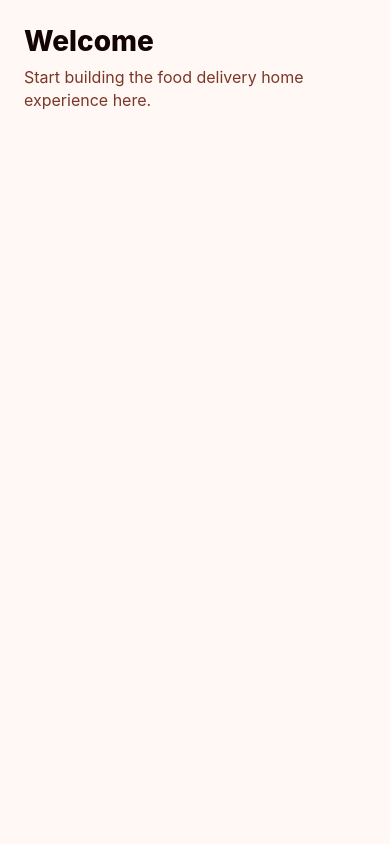
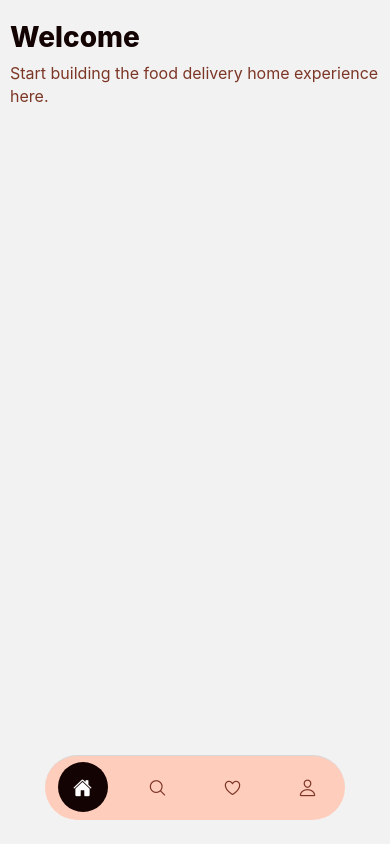
Before and after one commit to ashishkumarsaini/food-delivery-app, a React Native app: screen /Home in a window 390 px wide. Built offline with nearby package versions, Linux system fonts and the light colour scheme.

Commit message:
feat: implement bottom tab navigation and standardized screen wrapper component with initial data constants

```diff
--- a/src/App.tsx
+++ b/src/App.tsx
@@ -1,10 +1,14 @@
 // import * as SplashScreen from 'expo-splash-screen';
+import { StatusBar, View } from 'react-native';
 import { RootStack } from './navigation/navigators/RootNavigator';
 
 // SplashScreen.preventAutoHideAsync();
 
 export function App() {
   return (
-    <RootStack />
+    <>
+      <StatusBar barStyle='dark-content' />
+      <RootStack />
+    </>
   );
 }
--- /dev/null
+++ b/src/components/Screen.tsx
@@ -0,0 +1,22 @@
+import { FC, ReactNode } from "react"
+import { View } from 'react-native'
+import { useSafeAreaInsets } from "react-native-safe-area-context";
+
+export const ScreenWrapper: FC<{ children: ReactNode }> = ({ children }) => {
+  const insets = useSafeAreaInsets();
+  return (
+    <View
+      style={{
+        flex: 1,
+        justifyContent: 'space-between',
+        alignItems: 'center',
+        paddingTop: insets.top + 20,
+        paddingBottom: insets.bottom + 20,
+        paddingLeft: insets.left + 10,
+        paddingRight: insets.right + 10,
+      }}
+    >
+      {children}
+    </View>
+  )
+}
--- a/src/navigation/navigators/RootNavigator.tsx
+++ b/src/navigation/navigators/RootNavigator.tsx
@@ -1,16 +1,18 @@
 import { NavigationContainer } from "@react-navigation/native"
 import { createNativeStackNavigator } from "@react-navigation/native-stack"
 import { GetStartedScreen } from "../screens/GetStarted";
-import { HomeScreen } from "../screens/Home";
+import { TabNavigator } from "./TabNavigator";
 
 const Stack = createNativeStackNavigator();
 
 export const RootStack = () => {
   return (
     <NavigationContainer>
-      <Stack.Navigator screenOptions={{ headerShown: false }}>
+      <Stack.Navigator screenOptions={{
+        headerShown: false,
+      }}>
         <Stack.Screen name="GetStarted" component={GetStartedScreen} />
-        <Stack.Screen name="Home" component={HomeScreen} />
+        <Stack.Screen name="Home" component={TabNavigator} />
       </Stack.Navigator>
     </NavigationContainer>
   )
--- /dev/null
+++ b/src/navigation/navigators/TabNavigator.tsx
@@ -0,0 +1,84 @@
+import { createBottomTabNavigator } from '@react-navigation/bottom-tabs';
+import Ionicons from '@expo/vector-icons/Ionicons';
+import { StyleSheet, View } from 'react-native';
+import { HomeScreen } from '../screens/Home';
+import SearchScreen from '../screens/Search';
+import OrdersScreen from '../screens/Orders';
+import ProfileScreen from '../screens/Profile';
+import { COLORS } from '../../constants/theme';
+
+const Tab = createBottomTabNavigator();
+
+const tabIcons = {
+  Home: ['home', 'home-outline'],
+  Search: ['search', 'search-outline'],
+  Orders: ['heart', 'heart-outline'],
+  Profile: ['person', 'person-outline'],
+} as const;
+
+type TabName = keyof typeof tabIcons;
+
+const TabIcon = ({ focused, routeName }: { focused: boolean; routeName: TabName }) => {
+  const [activeIcon, inactiveIcon] = tabIcons[routeName];
+
+  return (
+    <View style={[styles.iconWrap, focused && styles.iconWrapActive]}>
+      <Ionicons
+        name={focused ? activeIcon : inactiveIcon}
+        size={19}
+        color={focused ? '#FFFFFF' : COLORS.clay}
+      />
+    </View>
+  );
+};
+
+export const TabNavigator = () => {
+  return (
+    <Tab.Navigator screenOptions={({ route }) => ({
+      headerShown: false,
+      tabBarShowLabel: false,
+      tabBarStyle: styles.tabBar,
+      tabBarItemStyle: styles.tabItem,
+      tabBarHideOnKeyboard: true,
+      tabBarIcon: ({ focused }) => (
+        <TabIcon focused={focused} routeName={route.name as TabName} />
+      ),
+    })}>
+      <Tab.Screen name="Home" component={HomeScreen} />
+      <Tab.Screen name="Search" component={SearchScreen} />
+      <Tab.Screen name="Orders" component={OrdersScreen} />
+      <Tab.Screen name="Profile" component={ProfileScreen} />
+    </Tab.Navigator>
+  )
+}
+
+const styles = StyleSheet.create({
+  tabBar: {
+    alignSelf: 'center',
+    bottom: 24,
+    width: 300,
+    height: 65,
+    borderRadius: 999,
+    backgroundColor: COLORS.peach,
+    overflow: 'hidden',
+  },
+  tabItem: {
+    alignItems: 'center',
+    justifyContent: 'center',
+    borderRadius: 999,
+  },
+  iconWrap: {
+    top: 12,
+    width: 50,
+    height: 50,
+    alignItems: 'center',
+    justifyContent: 'center',
+    borderRadius: 999,
+    backgroundColor: COLORS.peach,
+  },
+  iconWrapActive: {
+    backgroundColor: COLORS.ink,
+    boxShadow: 'none',
+
+  },
+});
--- a/src/navigation/screens/GetStarted.tsx
+++ b/src/navigation/screens/GetStarted.tsx
@@ -3,6 +3,7 @@ import { COLORS } from "../../constants/theme";
 import { Image, Text, View } from "react-native";
 import { useNavigation } from "@react-navigation/native";
 import type { NativeStackNavigationProp } from "@react-navigation/native-stack";
+import { ScreenWrapper } from "../../components/Screen";
 
 type RootStackParamList = {
   GetStarted: undefined;
@@ -17,14 +18,13 @@ export function GetStartedScreen() {
   };
 
   return (
-    <>
+    <ScreenWrapper>
       <View
         style={{
           flexGrow: 1,
           paddingHorizontal: 24,
           paddingTop: 58,
           paddingBottom: 28,
-          backgroundColor: "#FFF8F5",
         }}
       >
         <View style={{ flex: 1, justifyContent: "center", gap: 30 }}>
@@ -69,6 +69,6 @@ export function GetStartedScreen() {
           <Button onPress={onPress} label="Get Started" />
         </View>
       </View>
-    </>
+    </ScreenWrapper>
   );
 }
--- a/src/navigation/screens/Home.tsx
+++ b/src/navigation/screens/Home.tsx
@@ -1,15 +1,9 @@
-import { ScrollView, Text, View } from "react-native";
+import { Text, View } from "react-native";
+import { ScreenWrapper } from "../../components/Screen";
 
 export function HomeScreen() {
   return (
-    <ScrollView
-      contentInsetAdjustmentBehavior="automatic"
-      contentContainerStyle={{
-        flexGrow: 1,
-        padding: 24,
-        backgroundColor: "#FFF8F5",
-      }}
-    >
+    <ScreenWrapper>
       <View style={{ gap: 8 }}>
         <Text style={{ color: "#130303", fontSize: 28, fontWeight: "800" }}>
           Welcome
@@ -18,6 +12,6 @@ export function HomeScreen() {
           Start building the food delivery home experience here.
         </Text>
       </View>
-    </ScrollView>
+    </ScreenWrapper>
   );
 }
--- /dev/null
+++ b/src/navigation/screens/Orders.tsx
@@ -0,0 +1,15 @@
+import { StyleSheet, Text, View } from 'react-native'
+import React from 'react'
+import { ScreenWrapper } from '../../components/Screen'
+
+const OrdersScreen = () => {
+  return (
+    <ScreenWrapper>
+      <Text>Orders</Text>
+    </ScreenWrapper>
+  )
+}
+
+export default OrdersScreen
+
+const styles = StyleSheet.create({})
--- /dev/null
+++ b/src/navigation/screens/Profile.tsx
@@ -0,0 +1,15 @@
+import { StyleSheet, Text, View } from 'react-native'
+import React from 'react'
+import { ScreenWrapper } from '../../components/Screen'
+
+const ProfileScreen = () => {
+  return (
+    <ScreenWrapper>
+      <Text>ProfileScreen</Text>
+    </ScreenWrapper>
+  )
+}
+
+export default ProfileScreen
+
+const styles = StyleSheet.create({})
--- /dev/null
+++ b/src/navigation/screens/Search.tsx
@@ -0,0 +1,15 @@
+import { StyleSheet, Text, View } from 'react-native'
+import React from 'react'
+import { ScreenWrapper } from '../../components/Screen'
+
+const SearchScreen = () => {
+  return (
+    <ScreenWrapper>
+      <Text>SearchScreen</Text>
+    </ScreenWrapper>
+  )
+}
+
+export default SearchScreen
+
+const styles = StyleSheet.create({})
```
Also changed, not shown: src/constants/restraurents.ts (added, +146 -0 lines).
